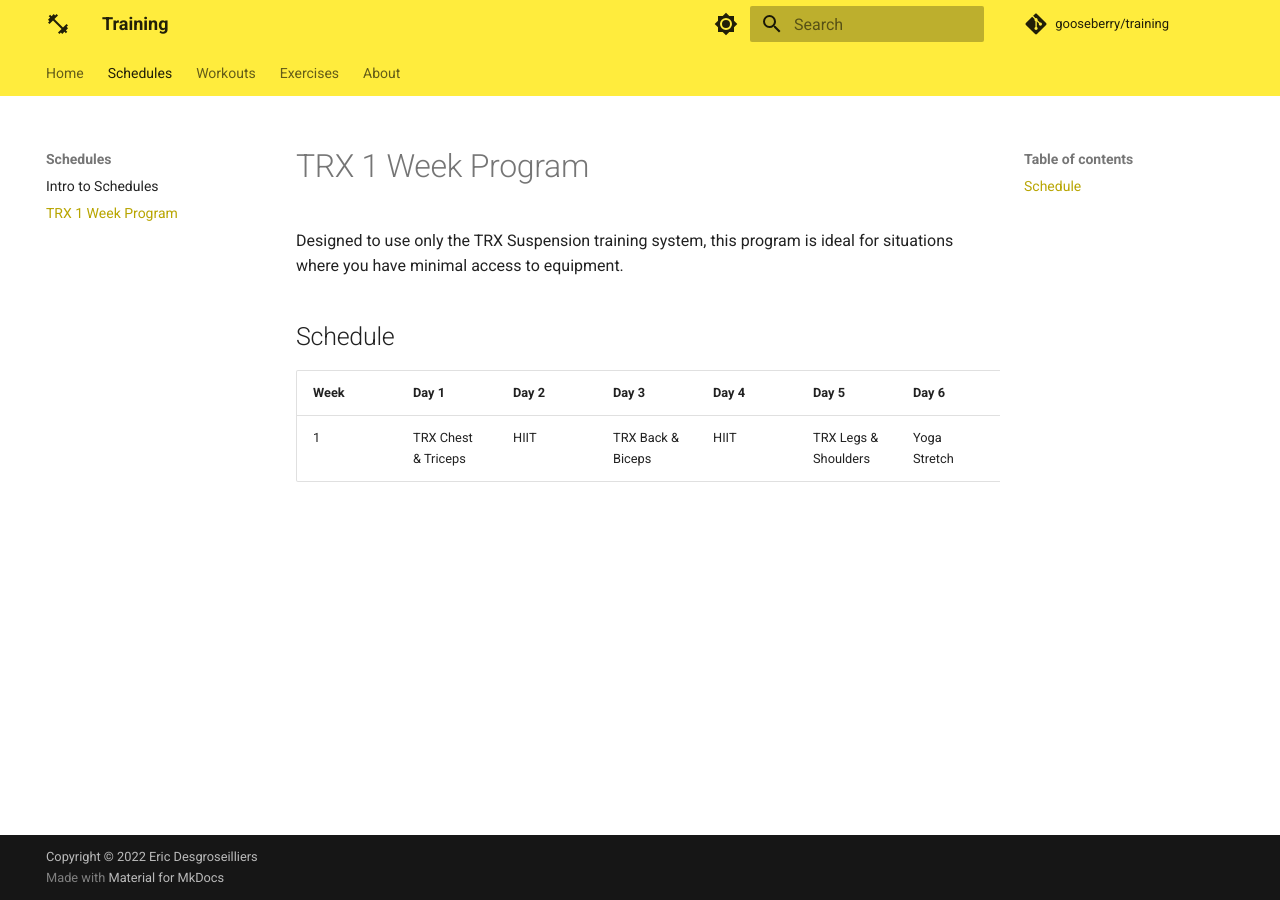
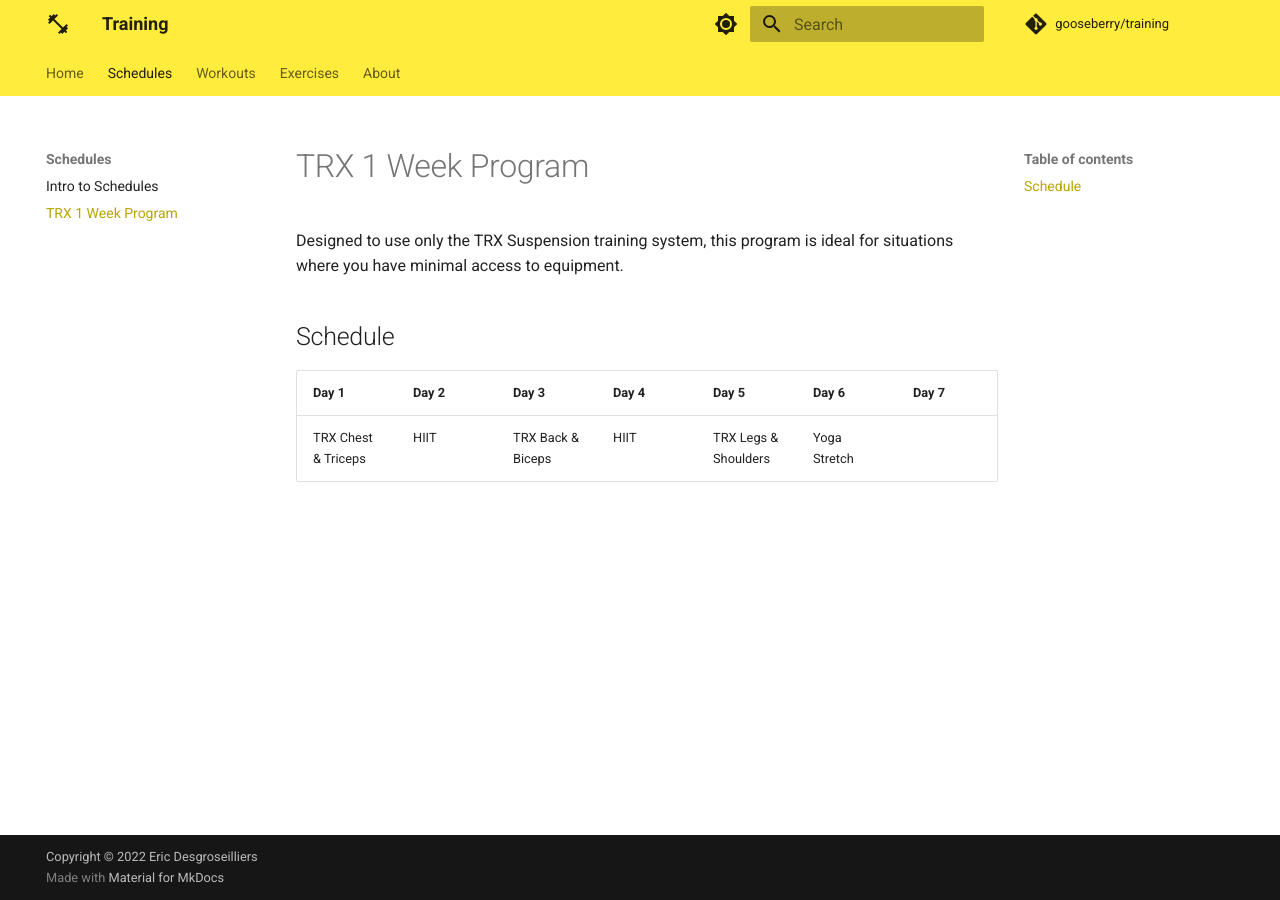
Before and after one commit to gooseberry/training, an MkDocs documentation site: the page built from docs/schedules/trx-1-week-program.md, in a window 1280 px wide. Built offline with MkDocs 1.6.1 and Material for MkDocs 9.7.7, drawn with Linux system fonts in a browser that asks for light colours; comment, search, counter and statistics services are not loaded.

Commit message:
remove week number from schedule

```diff
--- a/docs/schedules/trx-1-week-program.md
+++ b/docs/schedules/trx-1-week-program.md
@@ -4,6 +4,6 @@ Designed to use only the TRX Suspension training system, this program is ideal f
 
 ## Schedule
 
-| Week | Day 1 | Day 2 | Day 3 | Day 4 | Day 5 | Day 6 | Day 7 |
-|------|-------|-------|-------|-------|-------|-------|-------|
-|    1 | TRX Chest & Triceps | HIIT | TRX Back & Biceps | HIIT | TRX Legs & Shoulders | Yoga Stretch |
+| Day 1 | Day 2 | Day 3 | Day 4 | Day 5 | Day 6 | Day 7 |
+|-------|-------|-------|-------|-------|-------|-------|
+| TRX Chest & Triceps | HIIT | TRX Back & Biceps | HIIT | TRX Legs & Shoulders | Yoga Stretch |
```
